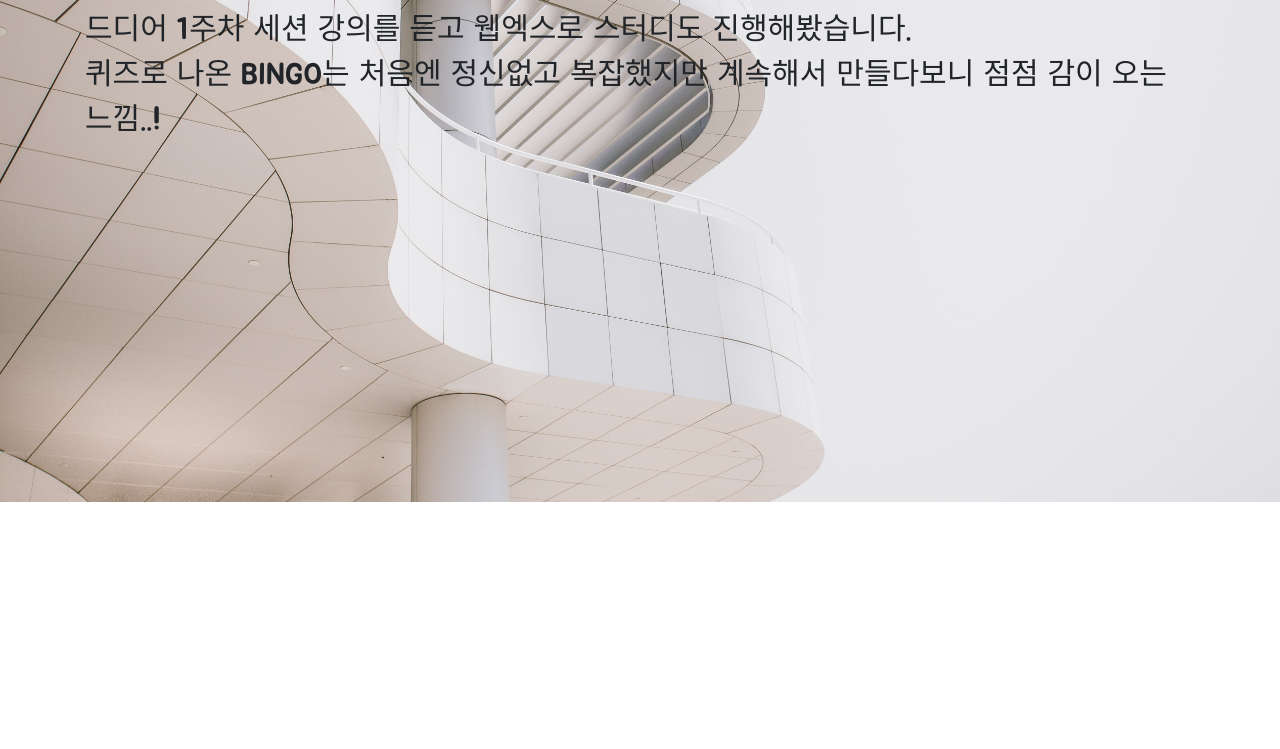
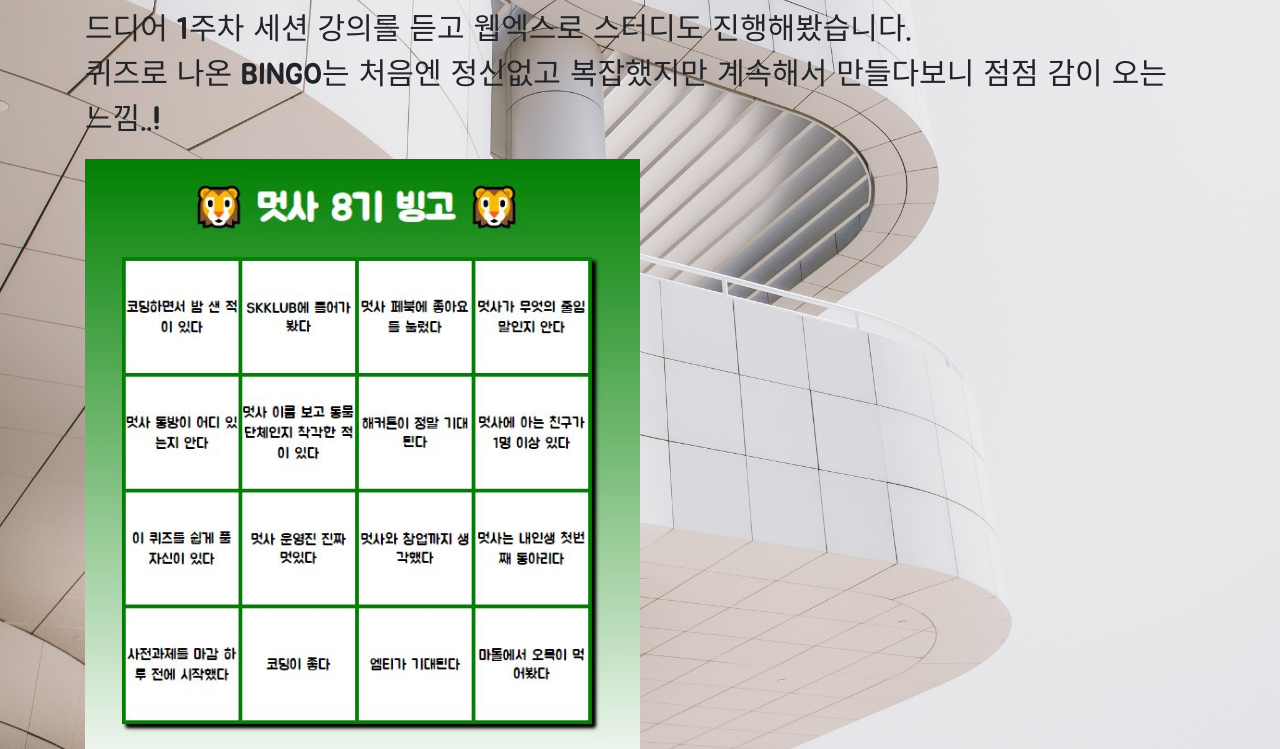
Before and after one commit to callia32/myweb, a plain HTML site: page 2.html in a window 1280 px wide. Shown: the part 298-1047 px from the top of the page. Before the commit the page ends 800 px from the top, so only its background shows below. Drawn offline with nearby package versions, Linux system fonts and the light colour scheme.

Commit message:
Update 2.html

```diff
--- a/2.html
+++ b/2.html
@@ -42,6 +42,7 @@
           <p>2020-04-21</p> <p>드디어 1주차 세션 강의를 듣고 웹엑스로 스터디도 진행해봤습니다.
           <br>퀴즈로 나온 BINGO는 처음엔 정신없고 복잡했지만 계속해서 만들다보니
           점점 감이 오는 느낌..!</p>
+          <img src="bingo.png" width="50%">
         </div1>
     </div>
   <style>
```
